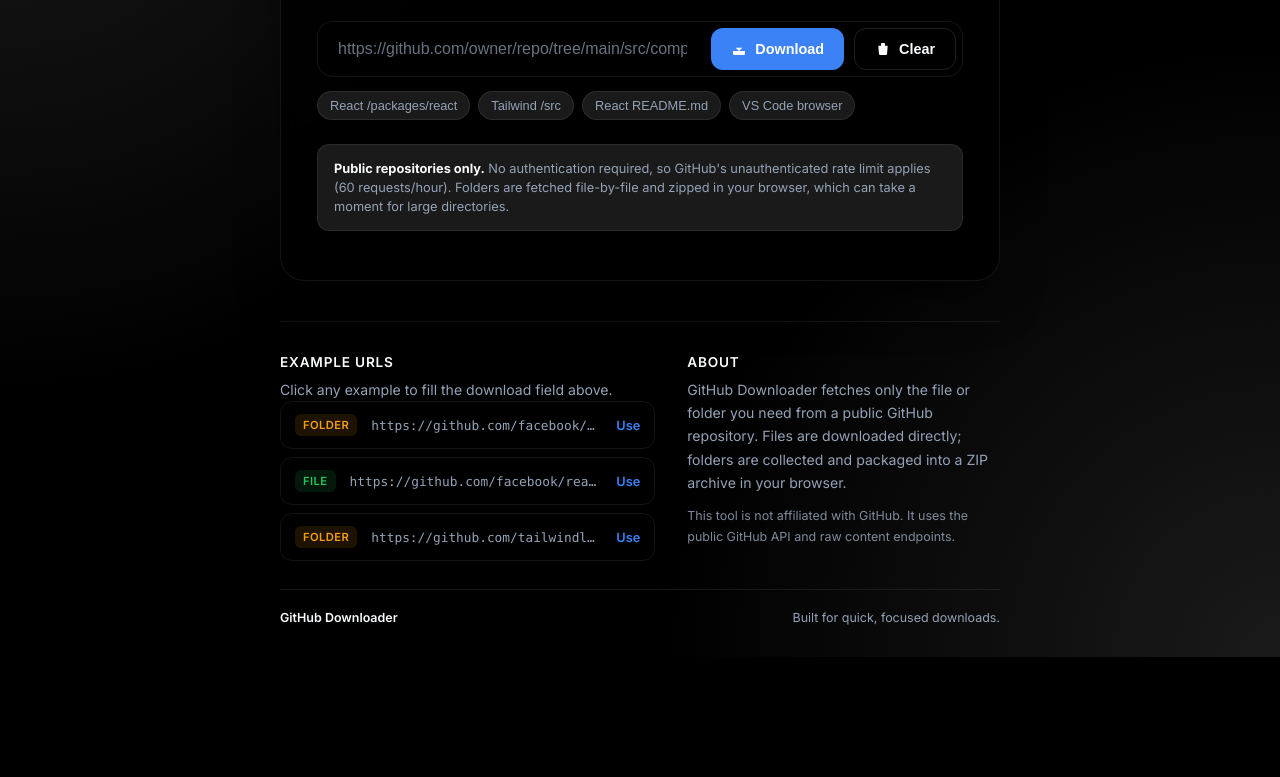
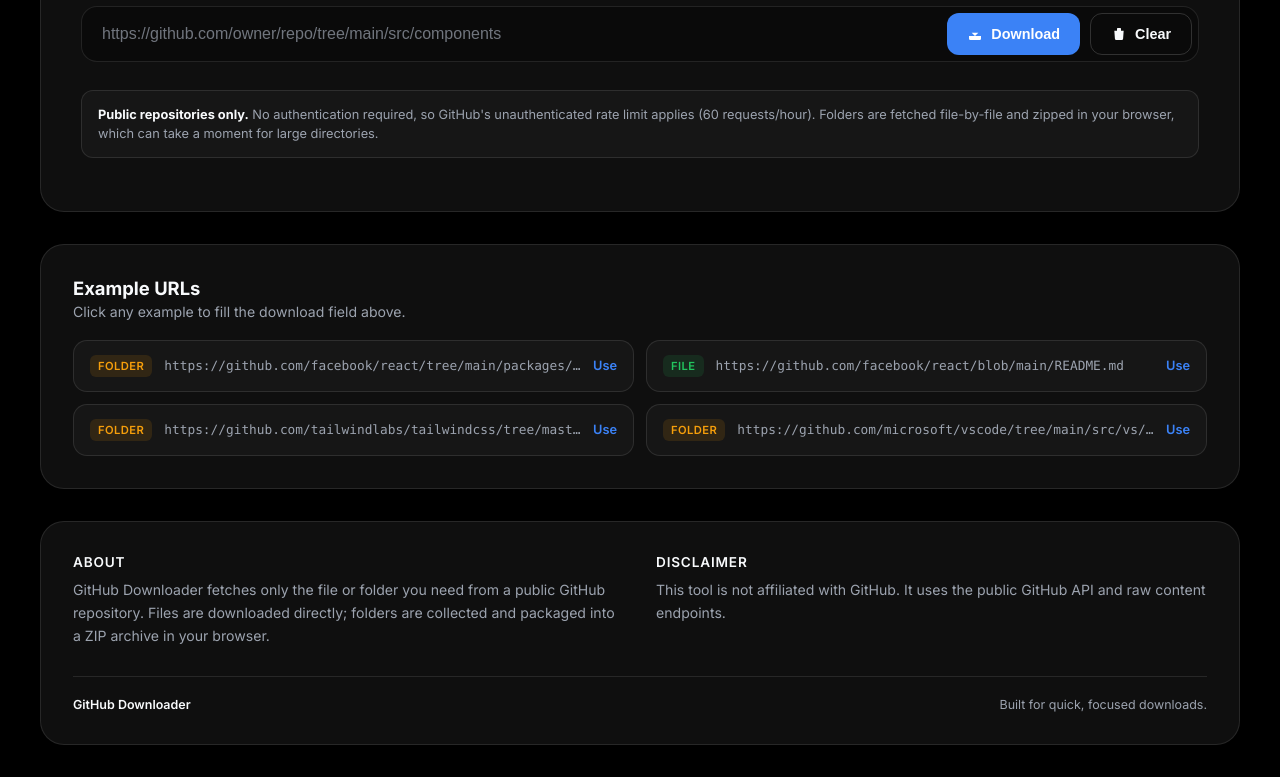
Before and after one commit to Ankitkumar7217734/github-folder-file-downloader, a plain HTML site: page index.html in a window 1280 px wide. Shown: the part 223-1000 px from the top of the page. Before the commit the page ends 880 px from the top, so only its background shows below. Drawn offline with nearby package versions, Linux system fonts and the light colour scheme.

Commit message:
Fix dark mode contrast and example URL overflow.
Improve dark theme palette with lighter surface tones for cards, examples
and footer. Switch examples list to a flexible wrap layout that prevents
long URLs from pushing content off-screen.

Co-authored-by: Cursor <cursoragent@cursor.com>

```diff
--- a/index.html
+++ b/index.html
@@ -24,13 +24,11 @@
           <span>Folder & file downloads</span>
         </div>
       </div>
-
       <nav class="topbar-nav" aria-label="Primary">
         <a href="#download">Download</a>
         <a href="#examples">Examples</a>
         <a href="#about">About</a>
       </nav>
-
       <button class="theme-toggle" id="theme-toggle" aria-label="Toggle theme">
         <svg id="moon-icon" viewBox="0 0 24 24"><path d="M21 12.79A9 9 0 1111.21 3 7 7 0 0021 12.79z"/></svg>
         <svg id="sun-icon" viewBox="0 0 24 24" style="display:none"><path d="M12 17a5 5 0 100-10 5 5 0 000 10zM12 1v2M12 21v2M4.22 4.22l1.42 1.42M18.36 18.36l1.42 1.42M1 12h2M21 12h2M4.22 19.78l1.42-1.42M18.36 5.64l1.42-1.42"/></svg>
@@ -39,7 +37,7 @@
   </header>
 
   <div class="page">
-    <main id="download" class="card">
+    <main id="download" class="full-card">
       <div class="hero">
         <h2>Download a specific file or folder</h2>
         <p>Paste a GitHub URL and download only the item you need, packaged neatly as a file or ZIP.</p>
@@ -63,13 +61,6 @@
             <svg viewBox="0 0 24 24" aria-hidden="true"><path d="M19 7l-.867 12.142A2 2 0 0116.138 21H7.862a2 2 0 01-1.995-1.858L5 7m5 4v6m4-6v6m1-10V4a1 1 0 00-1-1h-4a1 1 0 00-1 1v3M4 7h16"/></svg>
             Clear
           </button>
-        </div>
-
-        <div class="quick-tags" id="quick-tags">
-          <button type="button" class="quick-tag" data-url="https://github.com/facebook/react/tree/main/packages/react">React /packages/react</button>
-          <button type="button" class="quick-tag" data-url="https://github.com/tailwindlabs/tailwindcss/tree/master/src">Tailwind /src</button>
-          <button type="button" class="quick-tag" data-url="https://github.com/facebook/react/blob/main/README.md">React README.md</button>
-          <button type="button" class="quick-tag" data-url="https://github.com/microsoft/vscode/tree/main/src/vs/base/browser">VS Code browser</button>
         </div>
       </form>
 
@@ -120,42 +111,51 @@
       </p>
     </main>
 
-    <footer class="site-footer">
-      <div class="footer-grid">
-        <section class="footer-block" id="examples">
-          <h3>Example URLs</h3>
-          <p class="footer-block-desc">Click any example to fill the download field above.</p>
-          <div class="example-list">
-            <button type="button" class="example" data-url="https://github.com/facebook/react/tree/main/packages/react">
-              <span class="example-kind example-kind-folder">Folder</span>
+    <section class="examples-wide" id="examples">
+      <header class="examples-wide-header">
+        <h2>Example URLs</h2>
+        <p>Click any example to fill the download field above.</p>
+      </header>
+      <div class="examples-wide-list">
+        <button type="button" class="example-wide" data-url="https://github.com/facebook/react/tree/main/packages/react">
+          <span class="example-badge example-badge-folder">Folder</span>
           <span class="example-url">https://github.com/facebook/react/tree/main/packages/react</span>
           <span class="example-action">Use</span>
         </button>
-            <button type="button" class="example" data-url="https://github.com/facebook/react/blob/main/README.md">
-              <span class="example-kind example-kind-file">File</span>
+        <button type="button" class="example-wide" data-url="https://github.com/facebook/react/blob/main/README.md">
+          <span class="example-badge example-badge-file">File</span>
           <span class="example-url">https://github.com/facebook/react/blob/main/README.md</span>
           <span class="example-action">Use</span>
         </button>
-            <button type="button" class="example" data-url="https://github.com/tailwindlabs/tailwindcss/tree/master/src">
-              <span class="example-kind example-kind-folder">Folder</span>
+        <button type="button" class="example-wide" data-url="https://github.com/tailwindlabs/tailwindcss/tree/master/src">
+          <span class="example-badge example-badge-folder">Folder</span>
           <span class="example-url">https://github.com/tailwindlabs/tailwindcss/tree/master/src</span>
+          <span class="example-action">Use</span>
+        </button>
+        <button type="button" class="example-wide" data-url="https://github.com/microsoft/vscode/tree/main/src/vs/base/browser">
+          <span class="example-badge example-badge-folder">Folder</span>
+          <span class="example-url">https://github.com/microsoft/vscode/tree/main/src/vs/base/browser</span>
           <span class="example-action">Use</span>
         </button>
       </div>
     </section>
 
-        <section class="footer-block" id="about">
+    <footer class="site-footer" id="about">
+      <div class="footer-inner">
+        <div class="footer-block">
           <h3>About</h3>
           <p>
             GitHub Downloader fetches only the file or folder you need from a public GitHub repository.
             Files are downloaded directly; folders are collected and packaged into a ZIP archive in your browser.
           </p>
-          <p class="footer-block-meta">
+        </div>
+        <div class="footer-block">
+          <h3>Disclaimer</h3>
+          <p>
             This tool is not affiliated with GitHub. It uses the public GitHub API and raw content endpoints.
           </p>
-        </section>
         </div>
-
+      </div>
       <div class="footer-bottom">
         <span>GitHub Downloader</span>
         <span>Built for quick, focused downloads.</span>
--- a/style.css
+++ b/style.css
@@ -1,33 +1,35 @@
 :root {
   --bg: #000000;
-  --bg-soft: #1a1a1a;
-  --card: rgba(0, 0, 0, 0.85);
+  --bg-soft: #111111;
+  --card: #0f0f0f;
   --card-solid: #1a1a1a;
+  --surface: #161616;
   --text: #f8fafc;
-  --muted: #94a3b8;
+  --muted: #9ca3af;
   --accent: #3b82f6;
   --accent-hover: #2563eb;
   --accent-glow: rgba(59, 130, 246, 0.25);
-  --border: rgba(255, 255, 255, 0.08);
-  --border-strong: rgba(255, 255, 255, 0.12);
+  --border: rgba(255, 255, 255, 0.1);
+  --border-strong: rgba(255, 255, 255, 0.16);
   --success: #22c55e;
   --error: #ef4444;
   --warning: #f59e0b;
-  --shadow: 0 25px 50px -12px rgba(0, 0, 0, 0.5);
-  --input-bg: #000000;
+  --shadow: 0 25px 50px -12px rgba(0, 0, 0, 0.6);
+  --input-bg: #0a0a0a;
 }
 
 [data-theme="light"] {
   --bg: #f8fafc;
   --bg-soft: #f1f5f9;
-  --card: rgba(255, 255, 255, 0.9);
+  --card: #ffffff;
   --card-solid: #ffffff;
+  --surface: #f8fafc;
   --text: #0f172a;
   --muted: #64748b;
   --accent: #2563eb;
   --accent-hover: #1d4ed8;
   --accent-glow: rgba(37, 99, 235, 0.2);
-  --border: rgba(15, 23, 42, 0.08);
+  --border: rgba(15, 23, 42, 0.1);
   --border-strong: rgba(15, 23, 42, 0.16);
   --success: #16a34a;
   --error: #dc2626;
@@ -48,10 +50,7 @@ html {
 body {
   margin: 0;
   font-family: 'Inter', system-ui, -apple-system, BlinkMacSystemFont, sans-serif;
-  background:
-    radial-gradient(circle at 0% 0%, var(--bg-soft), transparent 40%),
-    radial-gradient(circle at 100% 100%, var(--bg-soft), transparent 40%),
-    var(--bg);
+  background: var(--bg);
   color: var(--text);
   min-height: 100vh;
   display: flex;
@@ -74,7 +73,7 @@ body {
 }
 
 .topbar-inner {
-  max-width: 960px;
+  max-width: 1200px;
   margin: 0 auto;
   padding: 14px 24px;
   display: flex;
@@ -166,24 +165,23 @@ body {
 
 .page {
   width: 100%;
-  max-width: 720px;
+  max-width: 1200px;
   display: flex;
   flex-direction: column;
 }
 
-.card {
+.full-card {
   background: var(--card);
   backdrop-filter: blur(12px);
   -webkit-backdrop-filter: blur(12px);
   border: 1px solid var(--border);
   border-radius: 24px;
-  padding: 36px;
+  padding: 40px;
   box-shadow: var(--shadow);
-  transition: background 0.4s, border-color 0.4s, box-shadow 0.4s;
 }
 
 .hero {
-  margin-bottom: 24px;
+  margin-bottom: 28px;
 }
 
 .hero h2 {
@@ -278,31 +276,6 @@ body {
   fill: currentColor;
 }
 
-.quick-tags {
-  display: flex;
-  flex-wrap: wrap;
-  gap: 8px;
-  margin-top: 14px;
-}
-
-.quick-tag {
-  padding: 6px 12px;
-  border-radius: 999px;
-  border: 1px solid var(--border);
-  background: var(--card-solid);
-  color: var(--muted);
-  font-size: 0.8rem;
-  font-weight: 500;
-  cursor: pointer;
-  transition: color 0.2s, border-color 0.2s, transform 0.1s;
-}
-
-.quick-tag:hover {
-  color: var(--accent);
-  border-color: var(--accent);
-  transform: translateY(-1px);
-}
-
 .preview {
   margin-top: 24px;
   display: none;
@@ -322,7 +295,7 @@ body {
   padding: 18px;
   border-radius: 16px;
   border: 1px solid var(--border);
-  background: var(--bg-soft);
+  background: var(--surface);
   display: flex;
   align-items: flex-start;
   gap: 16px;
@@ -411,7 +384,7 @@ body {
   margin-top: 16px;
   border-radius: 16px;
   border: 1px solid var(--border);
-  background: var(--bg-soft);
+  background: var(--surface);
   overflow: hidden;
   max-height: 340px;
   overflow-y: auto;
@@ -421,7 +394,7 @@ body {
   position: sticky;
   top: 0;
   padding: 12px 16px;
-  background: var(--bg-soft);
+  background: var(--surface);
   border-bottom: 1px solid var(--border);
   display: flex;
   align-items: center;
@@ -442,13 +415,9 @@ body {
   transition: background 0.15s;
 }
 
-.tree-row:last-child {
-  border-bottom: none;
-}
+.tree-row:last-child { border-bottom: none; }
 
-.tree-row:hover {
-  background: var(--card-solid);
-}
+.tree-row:hover { background: var(--card-solid); }
 
 .tree-row svg {
   width: 16px;
@@ -469,23 +438,15 @@ body {
   font-variant-numeric: tabular-nums;
 }
 
-.tree-row.folder {
-  color: var(--warning);
-}
-
-.tree-row.file {
-  color: var(--success);
-}
+.tree-row.folder { color: var(--warning); }
+.tree-row.file { color: var(--success); }
 
 .progress-card {
   margin-top: 24px;
   display: none;
 }
 
-.progress-card.active {
-  display: block;
-  animation: fadeIn 0.35s ease;
-}
+.progress-card.active { display: block; }
 
 .progress-top {
   display: flex;
@@ -508,7 +469,7 @@ body {
 
 .progress-bar {
   height: 10px;
-  background: var(--bg-soft);
+  background: var(--surface);
   border-radius: 999px;
   overflow: hidden;
   border: 1px solid var(--border);
@@ -557,10 +518,7 @@ body {
   line-height: 1.4;
 }
 
-.status.active {
-  display: flex;
-  animation: fadeIn 0.3s ease;
-}
+.status.active { display: flex; }
 
 .status.success {
   background: rgba(34, 197, 94, 0.1);
@@ -589,30 +547,126 @@ body {
 }
 
 .note {
-  margin-top: 24px;
+  margin-top: 28px;
   padding: 14px 16px;
   border-radius: 12px;
-  background: var(--bg-soft);
+  background: var(--surface);
   border: 1px solid var(--border);
   font-size: 0.8rem;
   color: var(--muted);
   line-height: 1.5;
 }
 
-.note strong {
-  color: var(--text);
+.note strong { color: var(--text); }
+
+.examples-wide {
+  margin-top: 32px;
+  padding: 32px;
+  background: var(--card);
+  backdrop-filter: blur(12px);
+  -webkit-backdrop-filter: blur(12px);
+  border: 1px solid var(--border);
+  border-radius: 24px;
+  box-shadow: var(--shadow);
 }
 
-/* Footer */
-.site-footer {
-  margin-top: 40px;
-  padding-top: 32px;
-  border-top: 1px solid var(--border);
+.examples-wide-header {
+  margin-bottom: 20px;
 }
 
-.footer-grid {
+.examples-wide-header h2 {
+  margin: 0 0 4px;
+  font-size: 1.15rem;
+  font-weight: 700;
+}
+
+.examples-wide-header p {
+  margin: 0;
+  color: var(--muted);
+  font-size: 0.88rem;
+}
+
+.examples-wide-list {
+  display: flex;
+  flex-wrap: wrap;
+  gap: 12px;
+}
+
+.example-wide {
+  display: flex;
+  align-items: center;
+  gap: 12px;
+  padding: 14px 16px;
+  min-width: 0;
+  flex: 1 1 calc(50% - 6px);
+  text-align: left;
+  background: var(--surface);
+  border: 1px solid var(--border);
+  border-radius: 14px;
+  color: var(--text);
+  cursor: pointer;
+  font: inherit;
+  transition: background 0.15s, border-color 0.15s, transform 0.1s;
+}
+
+.example-wide:hover {
+  background: var(--card-solid);
+  border-color: var(--accent);
+  transform: translateY(-1px);
+}
+
+.example-badge {
+  font-size: 0.7rem;
+  font-weight: 600;
+  text-transform: uppercase;
+  letter-spacing: 0.04em;
+  padding: 4px 8px;
+  border-radius: 6px;
+  flex-shrink: 0;
+}
+
+.example-badge-folder {
+  background: rgba(245, 158, 11, 0.12);
+  color: var(--warning);
+}
+
+.example-badge-file {
+  background: rgba(34, 197, 94, 0.12);
+  color: var(--success);
+}
+
+.example-wide .example-url {
+  font-family: ui-monospace, SFMono-Regular, Menlo, Monaco, Consolas, monospace;
+  font-size: 0.8rem;
+  color: var(--muted);
+  white-space: nowrap;
+  overflow: hidden;
+  text-overflow: ellipsis;
+  min-width: 0;
+  flex: 1;
+}
+
+.example-wide .example-action {
+  font-size: 0.8rem;
+  font-weight: 600;
+  color: var(--accent);
+  flex-shrink: 0;
+}
+
+.site-footer {
+  margin-top: 32px;
+  padding: 32px;
+  background: var(--card);
+  backdrop-filter: blur(12px);
+  -webkit-backdrop-filter: blur(12px);
+  border: 1px solid var(--border);
+  border-radius: 24px;
+  box-shadow: var(--shadow);
+}
+
+.footer-inner {
   display: grid;
-  grid-template-columns: 1.2fr 1fr;
+  grid-template-columns: 1fr 1fr;
   gap: 32px;
 }
 
@@ -625,87 +679,11 @@ body {
   letter-spacing: 0.06em;
 }
 
-.footer-block-desc {
-  margin: 0 0 14px;
-  font-size: 0.8rem;
-  color: var(--muted);
-}
-
 .footer-block p {
   margin: 0;
   color: var(--muted);
   font-size: 0.88rem;
   line-height: 1.65;
-}
-
-.footer-block-meta {
-  margin-top: 12px !important;
-  font-size: 0.78rem !important;
-  opacity: 0.85;
-}
-
-.example-list {
-  display: grid;
-  gap: 8px;
-}
-
-.example {
-  display: grid;
-  grid-template-columns: auto 1fr auto;
-  align-items: center;
-  gap: 14px;
-  padding: 12px 14px;
-  width: 100%;
-  text-align: left;
-  background: transparent;
-  border: 1px solid var(--border);
-  border-radius: 12px;
-  color: var(--text);
-  cursor: pointer;
-  font: inherit;
-  transition: background 0.15s, border-color 0.15s, transform 0.1s;
-}
-
-.example:hover {
-  background: var(--bg-soft);
-  border-color: var(--accent);
-  transform: translateX(2px);
-}
-
-.example-kind {
-  font-size: 0.7rem;
-  font-weight: 600;
-  text-transform: uppercase;
-  letter-spacing: 0.04em;
-  padding: 4px 8px;
-  border-radius: 6px;
-}
-
-.example-kind-folder {
-  background: rgba(245, 158, 11, 0.12);
-  color: var(--warning);
-}
-
-.example-kind-file {
-  background: rgba(34, 197, 94, 0.12);
-  color: var(--success);
-}
-
-.example-url {
-  font-family: ui-monospace, SFMono-Regular, Menlo, Monaco, Consolas, monospace;
-  font-size: 0.8rem;
-  color: var(--muted);
-  white-space: nowrap;
-  overflow: hidden;
-  text-overflow: ellipsis;
-  min-width: 0;
-}
-
-.example-action {
-  font-size: 0.8rem;
-  font-weight: 600;
-  color: var(--accent);
-  flex-shrink: 0;
 }
 
 .footer-bottom {
@@ -738,22 +716,23 @@ body {
   border: 0;
 }
 
-@media (max-width: 640px) {
-  .topbar-inner {
-    padding: 12px 16px;
+@media (max-width: 860px) {
+  .examples-wide-list {
+    flex-direction: column;
   }
 
-  .topbar-nav {
-    display: none;
+  .example-wide {
+    flex: 1 1 100%;
   }
+}
 
-  body {
-    padding-top: 86px;
-  }
-
-  .card {
-    padding: 24px;
-  }
+@media (max-width: 640px) {
+  .topbar-inner { padding: 12px 16px; }
+  .topbar-nav { display: none; }
+  body { padding-top: 86px; }
+  .full-card,
+  .examples-wide,
+  .site-footer { padding: 24px; }
 
   .input-shell {
     flex-wrap: wrap;
@@ -772,27 +751,21 @@ body {
     gap: 12px;
   }
 
-  .repo-stats {
-    gap: 12px;
-  }
+  .repo-stats { gap: 12px; }
 
-  .example {
-    grid-template-columns: 1fr;
+  .example-wide {
+    flex-wrap: wrap;
     gap: 8px;
   }
 
-  .example-url {
+  .example-wide .example-url {
     white-space: normal;
     word-break: break-all;
   }
 
-  .example-action {
-    align-self: flex-start;
-  }
-
-  .footer-grid {
+  .footer-inner {
     grid-template-columns: 1fr;
-    gap: 28px;
+    gap: 24px;
   }
 
   .footer-bottom {
```
Lines whose indentation alone changed are shown as unchanged.
